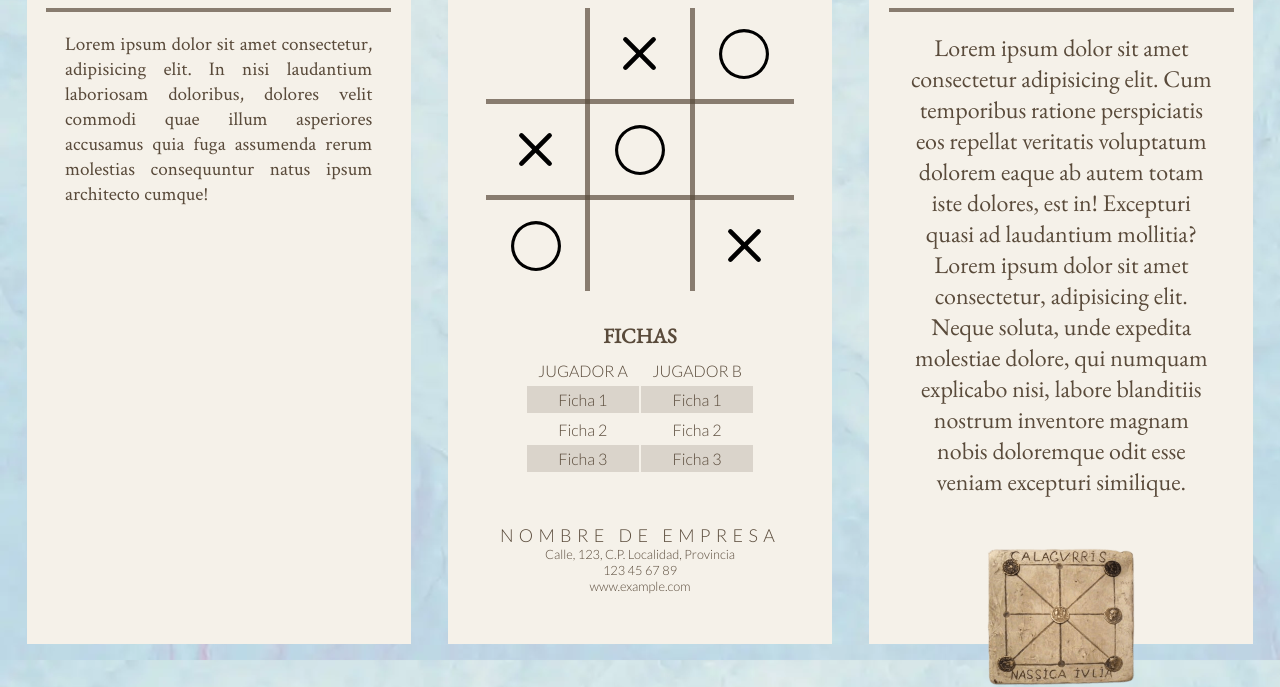
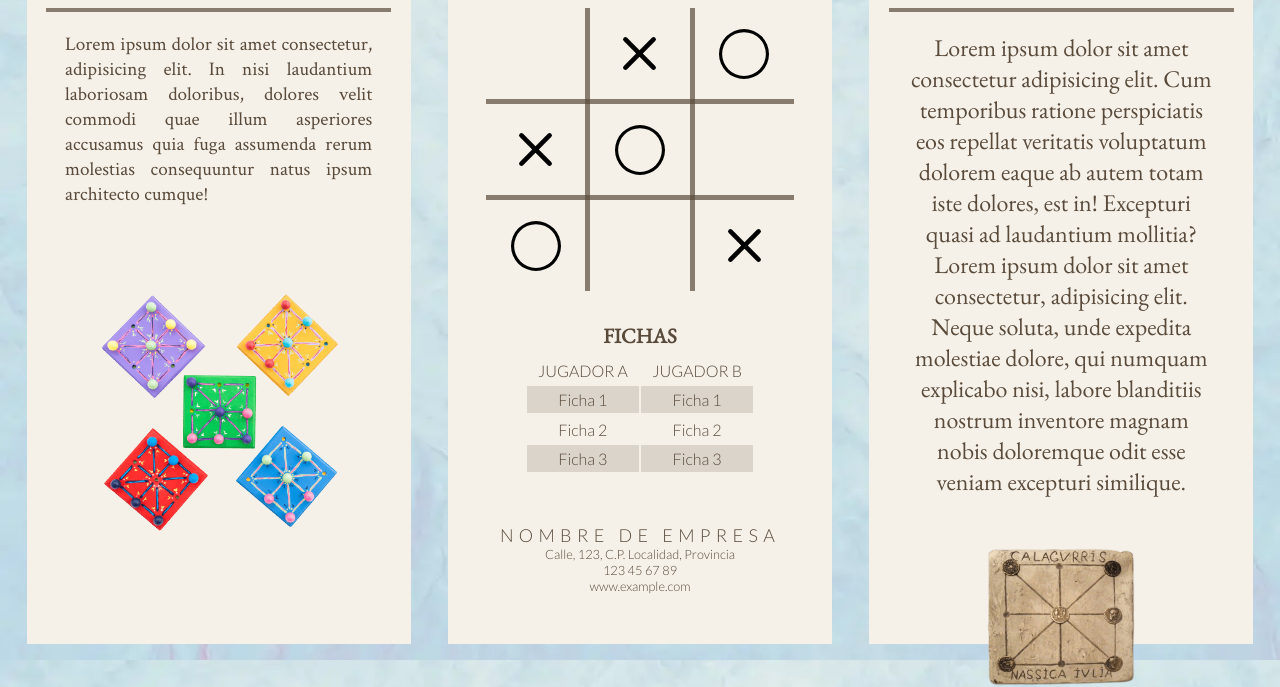
Before and after one commit to sram-daw/Boletin12_3-en-raya, a plain HTML site: page index.html in a window 1280 px wide. Shown: the part 140-827 px from the top of the page. Drawn offline with nearby package versions, Linux system fonts and the light colour scheme.

Commit message:
imagen instrucciones

```diff
--- a/index.html
+++ b/index.html
@@ -17,7 +17,7 @@
                 laboriosam doloribus,
                 dolores velit commodi quae illum asperiores accusamus quia fuga assumenda rerum molestias consequuntur
                 natus ipsum architecto cumque!</p>
-            <div></div>
+            <div><img class="img" id="img-instru" src="img/instrucciones-3-en-raya.png" alt="3 en raya clásicos"></div>
         </div>
         <div id="juego">
             <h1>Juego</h1>
--- a/style.css
+++ b/style.css
@@ -138,6 +138,7 @@ span {
 
 #img-historia{
     width: 40%;
+
 }
 
 #img-instru{
```
